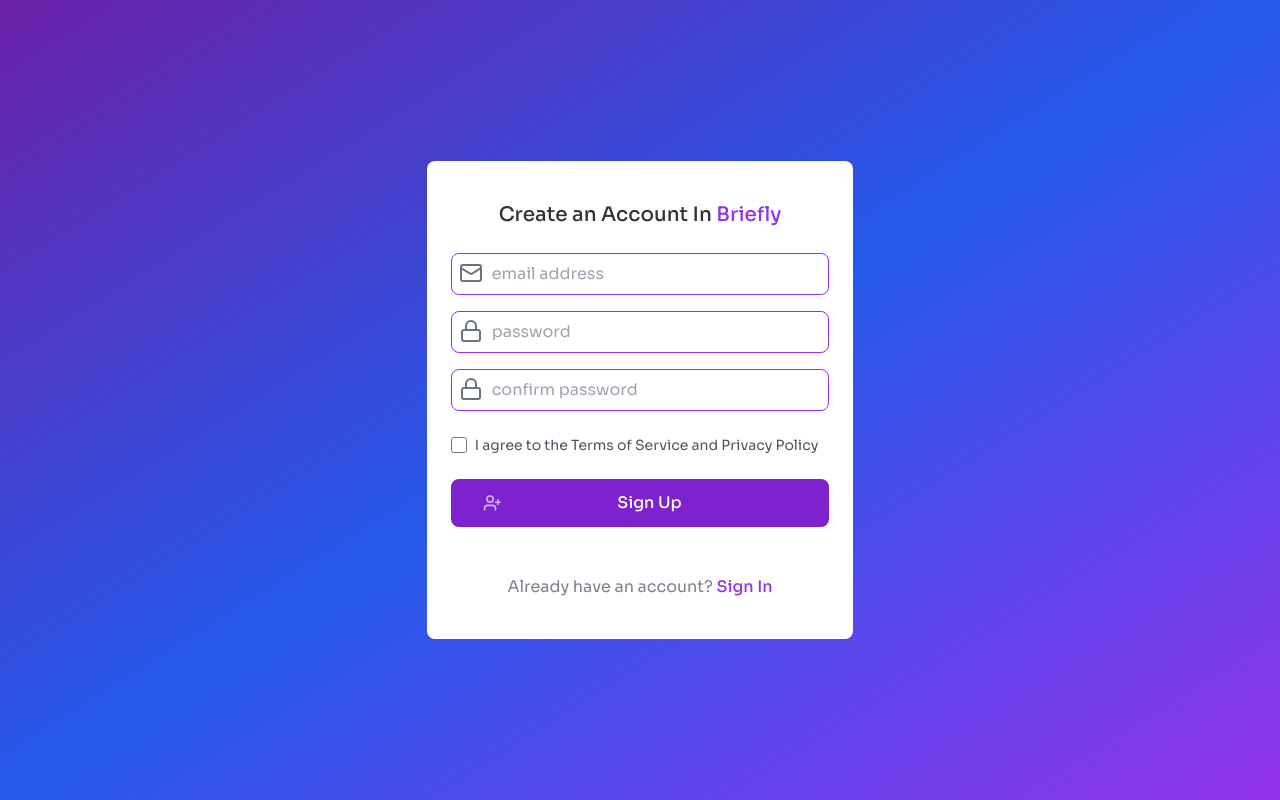
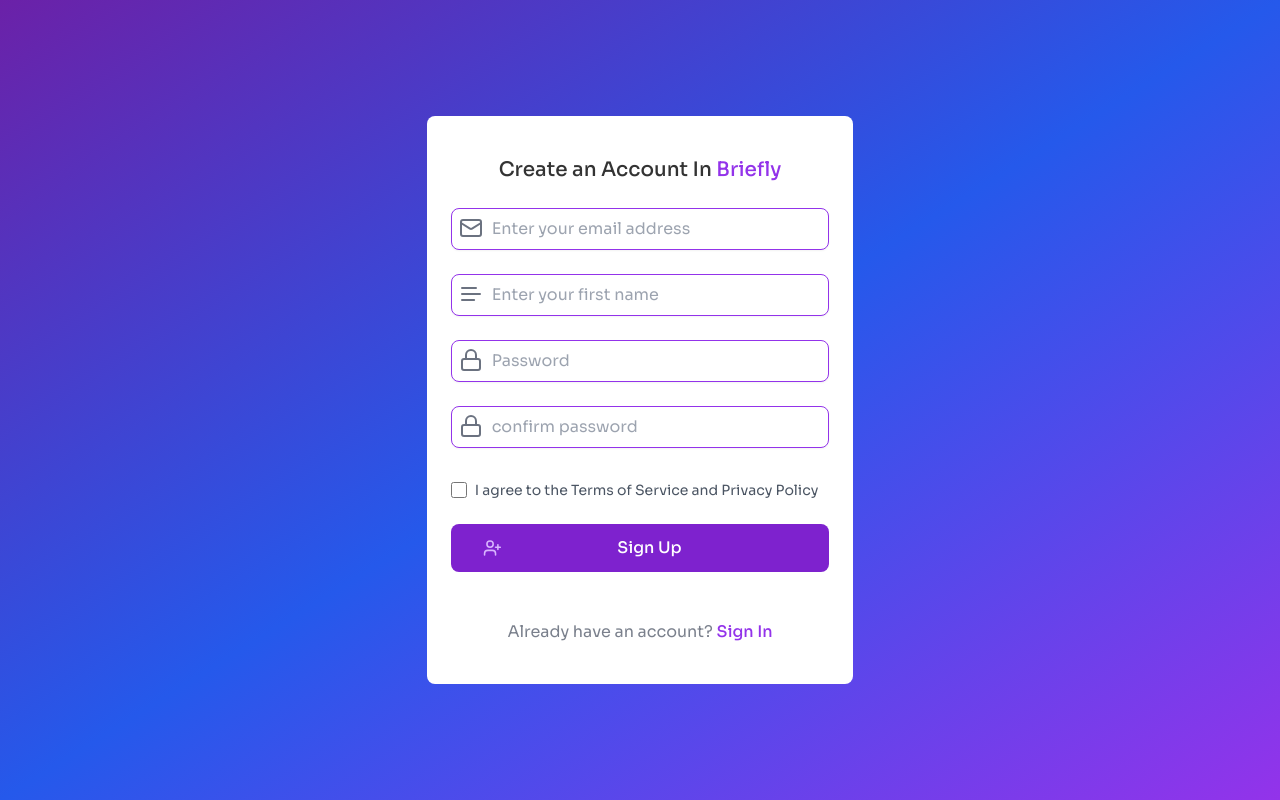
Before and after one commit to Uss-Momas/briefly, a React (Vite) app in the folder web-refactored/: page /signup in a window 1280 px wide. Built offline with nearby package versions, Linux system fonts and the light colour scheme.

Commit message:
adding form validations

```diff
--- a/web-refactored/package.json
+++ b/web-refactored/package.json
@@ -10,10 +10,14 @@
     "preview": "vite preview"
   },
   "dependencies": {
+    "@hookform/resolvers": "^3.9.1",
+    "axios": "^1.7.7",
     "lucide-react": "^0.454.0",
     "react": "^18.3.1",
     "react-dom": "^18.3.1",
-    "react-router-dom": "^6.27.0"
+    "react-hook-form": "^7.53.1",
+    "react-router-dom": "^6.27.0",
+    "zod": "^3.23.8"
   },
   "devDependencies": {
     "@eslint/js": "^9.13.0",
--- a/web-refactored/src/pages/Signup/index.jsx
+++ b/web-refactored/src/pages/Signup/index.jsx
@@ -1,38 +1,86 @@
-import { LockIcon, LogIn, Mail, UserPlus } from "lucide-react";
+import { LockIcon, Mail, Text, UserPlus } from "lucide-react";
 import { Link } from "react-router-dom";
+import { useForm } from "react-hook-form";
+import { zodResolver } from '@hookform/resolvers/zod';
+import { z } from "zod";
 
 export default function Signup() {
+
+    const schema = z.object({
+        email: z.string().email({ message: "Email is not valid" }),
+        firstName: z.string().min(3).max(64),
+        password: z.string().min(8, { message: "Password is too short" }).max(32, { message: "Password is too long" }),
+        confirmPassword: z.string(),
+        termsAgreement: z.boolean(),
+    }).refine((data) => data.password === data.confirmPassword, { message: "Passwords do not match", path: ["confirmPassword"] }).refine((data) => data.termsAgreement === true, { message: "Can't signup", path: ["termsAgreement"] });
+
+    const { register, formState: { errors }, handleSubmit } = useForm({
+        resolver: zodResolver(schema),
+    });
+
+    const OnSubmit = (data) => {
+
+        console.log(data);
+    }
+
     return (
         <div>
             <div className="min-h-dvh flex items-center justify-center bg-gradient-to-br from-purple-800 via-zircon-600 to-purple-600">
-                <div className="flex flex-col gap-6 bg-white w-1/3 rounded-lg py-10 px-6 max-md:w-3/4">
+                <div className="flex flex-col gap-6 bg-white w-1/3 rounded-lg py-10 px-6 max-lg:w-3/4">
                     <h1 className="text-xl text-black/80 text-center font-medium">
                         Create an Account In <Link to={"/"} className="text-purple-600">Briefly</Link>
                     </h1>
+                    <form onSubmit={handleSubmit(OnSubmit)} className="flex flex-col gap-6">
                         <div className="flex flex-col gap-4">
+                            <div className="flex flex-col gap-2">
                                 <div className="flex-1 relative">
                                     <Mail className="absolute left-2 top-2 text-gray-500" />
-                            <input className="border border-purple-600 outline-none focus:ring-2 focus:ring-purple-300 shadow-sm rounded-lg w-full pl-10 py-2" type="email" name="email" placeholder="email address" />
+                                    <input {...register("email")}
+                                        aria-invalid={errors.email ? true : false}
+                                        className="border border-purple-600 outline-none focus:ring-2 focus:ring-purple-300 shadow-sm rounded-lg aria-[invalid=true]:border-red-500 aria-[invalid=true]:focus:ring-red-300 w-full pl-10 pr-4 py-2" type="text" name="email" placeholder="Enter your email address" />
                                 </div>
+                                <span className="text-sm text-red-400">{errors.email && errors.email.message}</span>
+                            </div>
+                            <div div className="flex flex-col gap-2">
+                                <div className="flex-1 relative">
+                                    <Text className="absolute left-2 top-2 text-gray-500" />
+                                    <input {...register("firstName")}
+                                        aria-invalid={errors.firstName ? true : false}
+                                        className="border border-purple-600 outline-none focus:ring-2 focus:ring-purple-300 shadow-sm rounded-lg aria-[invalid=true]:border-red-500 aria-[invalid=true]:focus:ring-red-300 w-full pl-10 pr-4 py-2" type="text" name="firstName" placeholder="Enter your first name" />
+                                </div>
+                                <span className="text-sm text-red-400">{errors.firstName && errors.firstName.message}</span>
+                            </div>
+                            <div div className="flex flex-col gap-2">
                                 <div className="relative">
                                     <LockIcon className="absolute left-2 top-2 text-gray-500" />
-                            <input className="border border-purple-600 outline-none focus:ring-2 focus:ring-purple-300 shadow-sm rounded-lg w-full pl-10 py-2" type="password" name="password" placeholder="password" />
+                                    <input {...register("password")}
+                                        aria-invalid={errors.password ? true : false}
+                                        className="border border-purple-600 outline-none focus:ring-2 focus:ring-purple-300 shadow-sm rounded-lg w-full aria-[invalid=true]:border-red-500 aria-[invalid=true]:focus:ring-red-300 pl-10 pr-4 py-2" type="password" name="password" placeholder="Password" />
                                 </div>
+                                <span className="text-sm text-red-400">{errors.password && errors.password.message}</span>
+                            </div>
+                            <div div className="flex flex-col gap-2">
                                 <div className="relative">
                                     <LockIcon className="absolute left-2 top-2 text-gray-500" />
-                            <input className="border border-purple-600 outline-none focus:ring-2 focus:ring-purple-300 shadow-sm rounded-lg w-full pl-10 py-2" type="password" name="password" placeholder="confirm password" />
+                                    <input {...register("confirmPassword")}
+                                        aria-invalid={errors.confirmPassword ? true : false}
+                                        className="border border-purple-600 outline-none focus:ring-2 focus:ring-purple-300 shadow-sm rounded-lg w-full aria-[invalid=true]:border-red-500 aria-[invalid=true]:focus:ring-red-300 pl-10 pr-4 py-2" type="password" name="confirmPassword" placeholder="confirm password" />
+                                </div>
+                                <span className="text-sm text-red-400">{errors.confirmPassword && errors.confirmPassword.message}</span>
                             </div>
                         </div>
                         <div className="flex items-center text-gray-600 text-sm gap-2">
-                        <input className="h-4 w-4" type="checkbox" name="remember" id="remember" />
-                        <label className="hover:cursor-pointer" htmlFor="remember">I agree to the Terms of Service and Privacy Policy</label>
+                            <input {...register("termsAgreement")} className="h-4 w-4" type="checkbox" name="termsAgreement" id="termsAgreement" />
+                            <label aria-invalid={errors.termsAgreement ? true : false} className="hover:cursor-pointer aria-[invalid=true]:text-red-400" htmlFor="termsAgreement">I agree to the Terms of Service and Privacy Policy</label>
+                            <span className="text-sm text-red-400">{errors.termsAgreement && "*"} </span>
                         </div>
                         <div className="flex items-center text-white font-medium rounded-lg px-8 py-3 bg-purple-700 transition-all duration-200 hover:scale-105 hover:bg-purple-600 w-full">
                             <UserPlus className="h-5 w-5 text-purple-300" />
-                        <button className="w-full">
+                            <button type="submit" className="w-full">
                                 Sign Up
                             </button>
                         </div>
+                    </form>
                     <div className="text-center mt-6">
                         <p className="text-gray-500/90">Already have an account? <Link to={"/login"}><span className="text-purple-600 font-medium hover:text-purple-500">Sign In</span></Link></p>
                     </div>
```
Also changed, not shown: 1 other file (tests, documents, lock files or other folders). Lines whose indentation alone changed are shown as unchanged.
